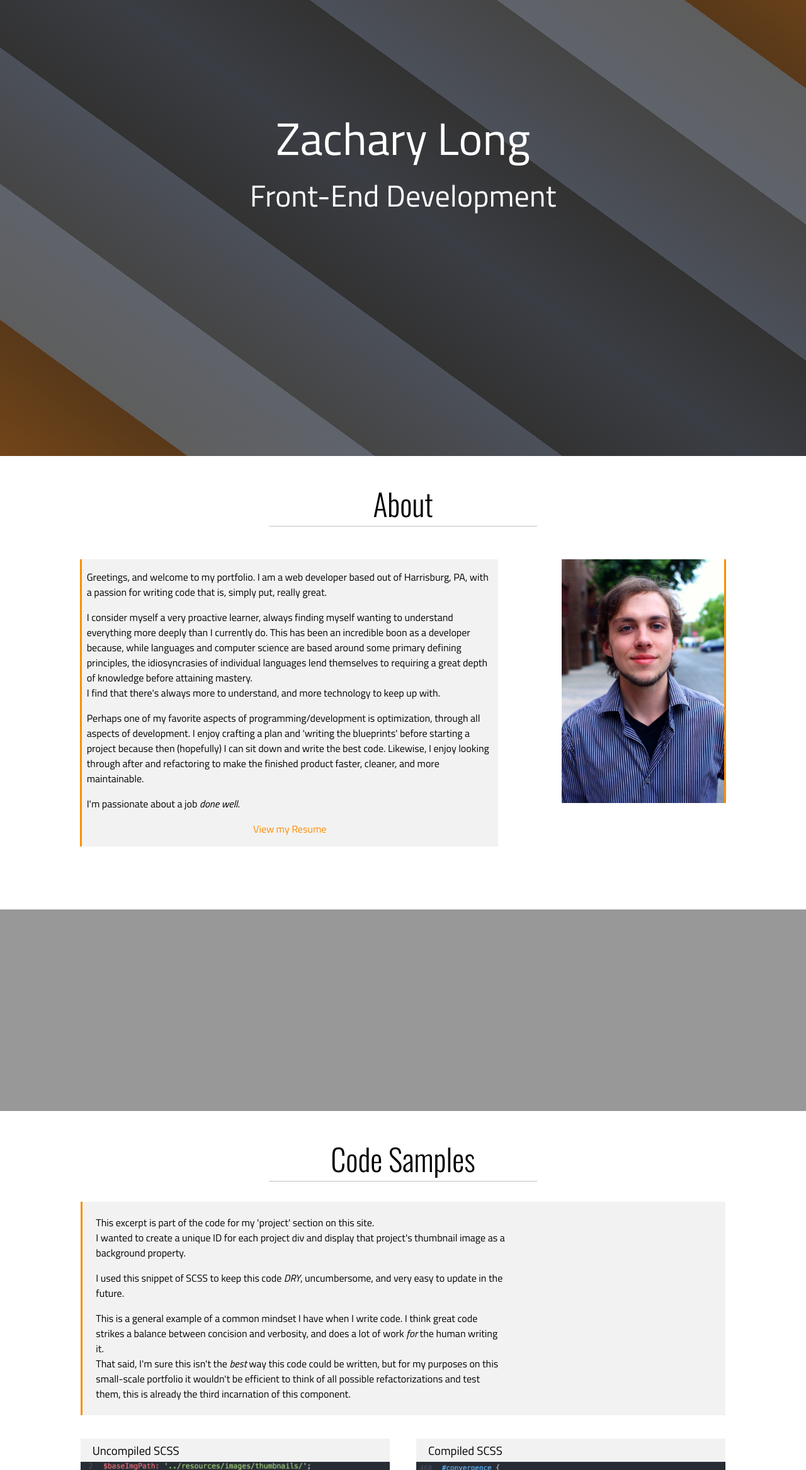
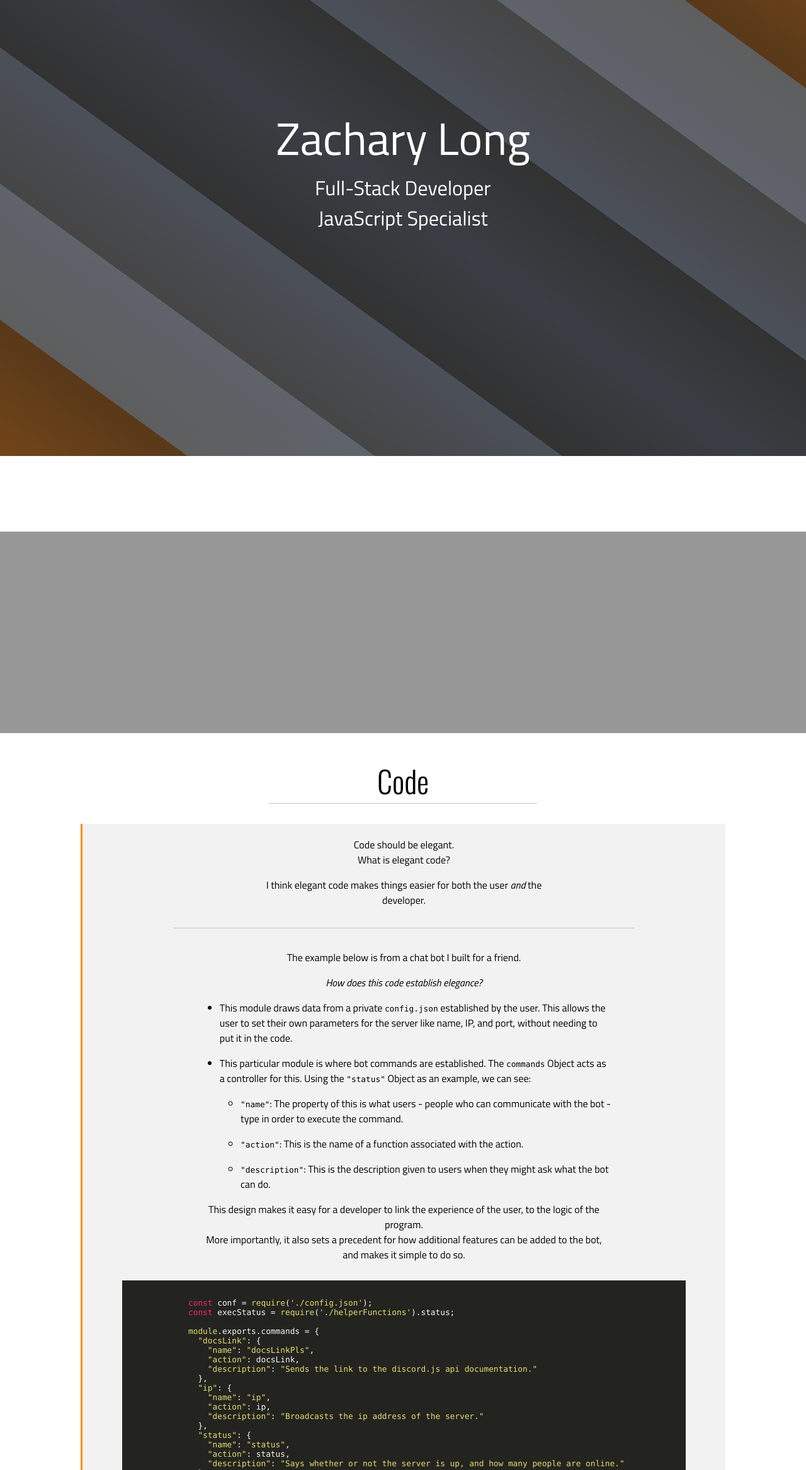
Before and after one commit to zach-long/zach-long.github.io, a plain HTML site: page index.html in a window 1280 px wide. Shown: the part 76-2410 px from the top of the page at 63% size. Drawn offline with nearby package versions, Linux system fonts and the light colour scheme.

Commit message:
Updated projects; Updated Code

```diff
--- a/index.html
+++ b/index.html
@@ -9,11 +9,12 @@
   <meta name="author" content="Zachary Long">
   <meta name="description" content="A web development portfolio for Zachary Long">
   <meta name="keywords" content="web, development, web development, front-end development, front-end, front end, web design, portfolio, html, html5, css, css3, javascript, jquery, web portfolio, zachary long">
-  <!-- jQuery & JavaScript -->
   <script src="resources/jquery-3.1.1.min.js"></script>
+  <link rel="stylesheet"
+      href="https://cdnjs.cloudflare.com/ajax/libs/highlight.js/9.15.8/styles/monokai-sublime.min.css">
+  <script src="https://cdnjs.cloudflare.com/ajax/libs/highlight.js/9.15.8/highlight.min.js"></script>
+  <link href="stylesheets/main.css" rel="stylesheet" type="text/css">
   <script src="scripts/main.js" type="text/javascript"></script>
-  <!-- stylesheets -->
-  <link href="stylesheets/main.css" rel="stylesheet" type="text/css">
   <link href="resources/images/favicon.png" rel="icon" sizes="16x16" type="image/jpeg">
   <link href="https://fonts.googleapis.com/css?family=Titillium+Web:400,400italic,700|Oswald:400,300" rel="stylesheet" type="text/css">
 </head>
@@ -23,14 +24,14 @@
   <div class="background"></div>
 
   <header>
-    <ul class="page-nav five">
+    <ul class="nav page-nav five">
       <li><a href="#home"><div>Home</div></a></li>
       <li><a href="#about"><div>About</div></a></li>
       <li><a href="#samples"><div>Code</div></a></li>
       <li><a href="#projects"><div>Projects</div></a></li>
       <li><a href="#contact"><div>Contact</div></a></li>
     </ul>
-    <ul class="social-nav two">
+    <ul class="nav social-nav two">
       <li><a href="https://www.linkedin.com/in/zachary-long-72570390" target="_blank"><div><img src="resources/images/icons/linkedin.png" alt="linkedin"/></div></a></li>
       <li><a href="https://github.com/zach-long" target="_blank"><div><img src="resources/images/icons/github.png" alt="github"/></div></a></li>
     </ul>
@@ -39,15 +40,16 @@
   <section id="home">
     <h1 id="me">Zachary Long</h1>
     <div id="caption">
-      <h2 id="pt1">Front-End Development</h2>
+      <h6 id="pt1">Full-Stack Developer</h6>
+      <h6 id="pt2">JavaScript Specialist</h6>
     </div>
   </section>
 
   <section id="about">
-    <div class="section-title"><h1>About</h1></div>
+    <!-- <div class="section-title"><h1>About</h1></div>
     <div class="section-container">
       <div id="bio" class="two-thirds">
-        <p>Greetings, and welcome to my portfolio. I am a web developer based out of Harrisburg, PA, with a passion for writing code that is, simply put, really great.</p>
+        <p>Welcome to my portfolio.</p>
         <p>I consider myself a very proactive learner, always finding myself wanting to understand everything more deeply than I currently do. This has been an incredible boon as a developer because, while languages and computer science are based around some primary defining principles, the idiosyncrasies of individual languages lend themselves to requiring a great depth of knowledge before attaining mastery.<br>I find that there's always more to understand, and more technology to keep up with.</p>
         <p>Perhaps one of my favorite aspects of programming/development is optimization, through all aspects of development. I enjoy crafting a plan and 'writing the blueprints' before starting a project because then (hopefully) I can sit down and write the best code. Likewise, I enjoy looking through after and refactoring to make the finished product faster, cleaner, and more maintainable.</p>
         <p>I'm passionate about a job <i>done well</i>.</p>
@@ -56,30 +58,77 @@
       <div id="profile-pic" class="one-third">
         <img src="resources/images/profile.jpg" alt="My profile picture"/>
       </div>
-    </div>
+    </div> -->
   </section>
 
   <div class="window"></div>
 
   <section id="samples">
-    <div class="section-title"><h1>Code Samples</h1></div>
+    <div class="section-title"><h1>Code</h1></div>
     <div class="section-container">
-      <!-- is this necessary? -->
       <div id="sample-description">
-        <p>This excerpt is part of the code for my 'project' section on this site.<br>
-        I wanted to create a unique ID for each project div and display that project's thumbnail image as a background property.</p>
-        <p>I used this snippet of SCSS to keep this code <i>DRY</i>, uncumbersome, and very easy to update in the future.</p>
-        <p>This is a general example of a common mindset I have when I write code. I think great code strikes a balance between concision and verbosity, and does a lot of work <i>for</i> the human writing it.
-        <br>That said, I'm sure this isn't the <i>best</i> way this code could be written, but for my purposes on this small-scale portfolio it wouldn't be efficient to think of all possible refactorizations and test them, this is already the third incarnation of this component.</p>
-      </div>
-      <div id="sample-container">
-        <div class="one-half">
-          <h3>Uncompiled SCSS</h3>
-          <img src="resources/images/uncompiled.png" alt="Raw SCSS before being compiled into CSS."/>
+        <div class="partitioned">
+          <p>Code should be elegant.<br/>What is elegant code?<br/></p>
+          <p>I think elegant code makes things easier for both the user <i>and</i> the developer.</p>
         </div>
-        <div class="one-half">
-          <h3>Compiled SCSS</h3>
-          <img src="resources/images/compiled.png" alt="The compiled result of just 13 lines of SCSS."/>
+        <br/>
+        <p>The example below is from a chat bot I built for a friend.</p>
+        <p><i>How does this code establish elegance?</i></p>
+        <p>
+          <ul>
+            <li>This module draws data from a private <code>config.json</code> established by the user. This allows the user to set their own parameters for the server like name, IP, and port, without needing to put it in the code.</li>
+            <li>This particular module is where bot commands are established. The <code>commands</code> Object acts as a controller for this. Using the <code>"status"</code> Object as an example, we can see:</li>
+            <ul>
+              <li><code>"name"</code>: The property of this is what users - people who can communicate with the bot - type in order to execute the command.</li>
+              <li><code>"action"</code>: This is the name of a function associated with the action.</li>
+              <li><code>"description"</code>: This is the description given to users when they might ask what the bot can do.</li>
+            </ul>
+          </ul>
+        </p>
+        <p>This design makes it easy for a developer to link the experience of the user, to the logic of the program.<br/>More importantly, it also sets a precedent for how additional features can be added to the bot, and makes it simple to do so.</p>
+        <div id="sample-container">
+          <pre><code>
+            const conf = require('./config.json');
+            const execStatus = require('./helperFunctions').status;
+
+            module.exports.commands = {
+              "docsLink": {
+                "name": "docsLinkPls",
+                "action": docsLink,
+                "description": "Sends the link to the discord.js api documentation."
+              },
+              "ip": {
+                "name": "ip",
+                "action": ip,
+                "description": "Broadcasts the ip address of the server."
+              },
+              "status": {
+                "name": "status",
+                "action": status,
+                "description": "Says whether or not the server is up, and how many people are online."
+              }
+            }
+
+            function docsLink(args, cb) {
+              let str = `View API documentation here: https://discord.js.org/#/docs/main/stable/general/welcome`;
+              cb(null, str);
+            }
+
+            function ip(args, cb) {
+              let str = `${conf.discord_server_name}: ${conf.ip}:${conf.port}`;
+              cb(null, str);
+            }
+
+            function status(args, cb) {
+              execStatus().then((result) => {
+                console.log(`* commands.js > status() > result = ${result}`);
+                cb(null, result);
+              }).catch((err) => {
+                console.log(`* commands.js > status() > err = ${err}`);
+                cb(err);
+              });
+            }
+          </code></pre>
         </div>
       </div>
     </div>
@@ -89,18 +138,30 @@
 
   <section id="projects">
     <div class="section-title"><h1>Projects</h1></div>
+    <!-- <div id="project-description">
+      <p>Thing I have built.</p>
+      <p>Most of it is to feed my curiousity.</p>
+    </div> -->
     <div id="project-container" class="section-container">
 
       <div class='project'>
-	      <h2>Space Between - Website</h2>
+	      <h2>Space Between - React SPA on Node.js</h2>
 	      <div class='offset'>
 	        <a href='http://spacebetween.band' target='_blank'>
 	           <div id='spacebetween'></div>
 	        </a>
 	      </div>
-	    </div>
+      </div>
       <div class='project'>
-	      <h2>Voting App - Full-stack Node.js App</h2>
+          <h2>MakeGains - EJS, Express.js, MongoDB</h2>
+          <div class='offset'>
+            <a href='https://makegains.herokuapp.com/' target='_blank'>
+               <div id='makegains'></div>
+            </a>
+          </div>
+        </div>
+      <div class='project'>
+	      <h2>Voting App - Express.js, MongoDB</h2>
 	      <div class='offset'>
 	        <a href='https://nodevote.herokuapp.com/' target='_blank'>
 	           <div id='nodevote'>
@@ -109,7 +170,7 @@
 	      </div>
 	    </div>
       <div class='project'>
-	      <h2>MiniURL - Node.js with MongoDB</h2>
+	      <h2>MiniURL - Microservice; Node.js, MongoDB</h2>
 	      <div class='offset'>
 	        <a href='https://afternoon-crag-81590.herokuapp.com/' target='_blank'>
 	           <div id='miniurl' class='api'>
@@ -119,7 +180,7 @@
 	      </div>
 	    </div>
       <div class='project'>
-	      <h2>Header Parser - Node.js Microservice</h2>
+	      <h2>Header Parser - Microservice; Node.js, MongoDB</h2>
 	      <div class='offset'>
 	        <a href='https://radiant-forest-74929.herokuapp.com/' target='_blank'>
 	           <div id='headparse' class='api'>
@@ -129,7 +190,7 @@
 	      </div>
 	    </div>
       <div class='project'>
-	      <h2>Timestamp API - Node.js Microservice</h2>
+	      <h2>Timestamp API - Microservice; Node.js, MongoDB</h2>
 	      <div class='offset'>
 	        <a href='https://fierce-beyond-84088.herokuapp.com/' target='_blank'>
 	           <div id='timestamp' class='api'>
@@ -138,14 +199,14 @@
 	        </a>
 	      </div>
 	    </div>
-      <div class='project'>
+      <!-- <div class='project'>
 	      <h2>JavaScript Calculator - jQuery</h2>
 	      <div class='offset'>
 	        <a href='http://codepen.io/thezach/full/vKYdvL/' target='_blank'>
 	           <div id='calculator'></div>
 	        </a>
 	      </div>
-	    </div>
+	    </div> -->
       <div class='project'>
 	      <h2>Pomodoro Timer - Javascript</h2>
 	      <div class='offset'>
@@ -154,7 +215,7 @@
 	        </a>
 	      </div>
 	    </div>
-      <div class='project'>
+      <!-- <div class='project'>
 	      <h2>Simon - jQuery</h2>
 	      <div class='offset'>
 	        <a href='http://codepen.io/thezach/pen/XKMOwP' target='_blank'>
@@ -169,7 +230,7 @@
 	           <div id='tictac'></div>
 	        </a>
 	      </div>
-	    </div>
+	    </div> -->
       <div class='project'>
 	      <h2>Wikipedia Application - jQuery</h2>
 	      <div class='offset'>
--- a/stylesheets/sass/modules/_mixins.scss
+++ b/stylesheets/sass/modules/_mixins.scss
@@ -23,6 +23,20 @@
   margin: 1em;
 }
 
+@mixin xBrowserFlexCol {
+  display: -webkit-flex;
+  display: flex;
+  -webkit-flex-direction: column;
+  flex-direction: column;
+  -webkit-justify-content: space-around;
+  justify-content: space-around;
+  -webkit-align-items: center;
+  align-items: center;
+  -webkit-align-content: center;
+  align-content: center;
+  @content
+}
+
 @mixin xBrowserFlex {
   display: -webkit-flex;
   display: flex;
--- a/stylesheets/sass/modules/_text.scss
+++ b/stylesheets/sass/modules/_text.scss
@@ -8,7 +8,7 @@
   }
 }
 
-h1, h2, h3, h4, h5, h6, p {
+h1, h2, h3, h4, h5, h6, p, li {
   @include standardText;
   margin: 0;
 }
@@ -33,6 +33,7 @@ a {
   }
 }
 
-#sample-description {
+#sample-description,
+#project-description {
   @include textBack;
 }
--- a/stylesheets/sass/partials/_projects.scss
+++ b/stylesheets/sass/partials/_projects.scss
@@ -1,7 +1,7 @@
 
 $baseImgPath: '../resources/images/thumbnails/';
 
-$projs: ('spacebetween', 'calculator', 'timer', 'simon', 'twitch', 'brass', 'tictac', 'wikipedia', 'timestamp', 'headparse', 'miniurl', 'nodevote');
+$projs: ('spacebetween', 'calculator', 'timer', 'simon', 'twitch', 'brass', 'tictac', 'wikipedia', 'timestamp', 'headparse', 'miniurl', 'nodevote', 'makegains');
 
 @each $proj in $projs {
   ##{$proj} {
--- a/stylesheets/sass/partials/_specific.scss
+++ b/stylesheets/sass/partials/_specific.scss
@@ -1,5 +1,10 @@
 /* contains styling considered too specific to include in
    a generic 'structure' layout file */
+
+code {
+  font-family: Consolas, monaco, monospace;
+  font-size: .8em;
+}
 
 .background {
   /*background: url('../resources/images/macbook_bg.jpg');*/
@@ -85,11 +90,11 @@ header {
     width: 55%;
     margin: auto;
     text-align: center;
-    @include xBrowserFlex {
+    @include xBrowserFlexCol {
       -webkit-flex-wrap: nowrap;
       flex-wrap: nowrap;
     }
-    h2 {
+    h4 {
       flex: 1 0 auto;
       font-size: 1em;
       font-weight: 400;
@@ -152,15 +157,29 @@ header {
   padding: 2%;
   width: calc(92% - 3px);
 
+  .partitioned {
+    margin: 0 auto 1em;
+    width: 75%;
+    border-bottom: 1px solid $lineColor;
+    padding-bottom: 2em;
+  }
+
   p {
+    text-align: center;
+  }
+
+  p,
+  li {
     width: 100%;
+    margin: auto;
 
     @include tablet {
       width: 66.66%;
     }
   }
 
-  p:not(:last-child) {
+  p:not(:last-child),
+  li {
     margin-bottom: 1em;
   }
 }
@@ -188,6 +207,31 @@ header {
   h3 {
     background-color: $altColorLight;
     padding: .25em 0 .25em 1em;
+  }
+}
+
+#project-description {
+  margin-left: 2%;
+  padding: 2%;
+  width: calc(92% - 3px);
+
+  p {
+    text-align: center;
+  }
+
+  p,
+  li {
+    width: 100%;
+    margin: auto;
+
+    @include tablet {
+      width: 66.66%;
+    }
+  }
+
+  p:not(:last-child),
+  li {
+    margin-bottom: 1em;
   }
 }
 
--- a/stylesheets/sass/partials/_structure.scss
+++ b/stylesheets/sass/partials/_structure.scss
@@ -102,7 +102,7 @@ footer {
   }
 }
 
-ul {
+.nav {
   @include xBrowserFlex;
 
   list-style-type: none;
```
Also changed, not shown: scripts/main.js (+9 -7 lines), resources/images/thumbnails/makegains.png (added), stylesheets/main.css, 7 other files.
